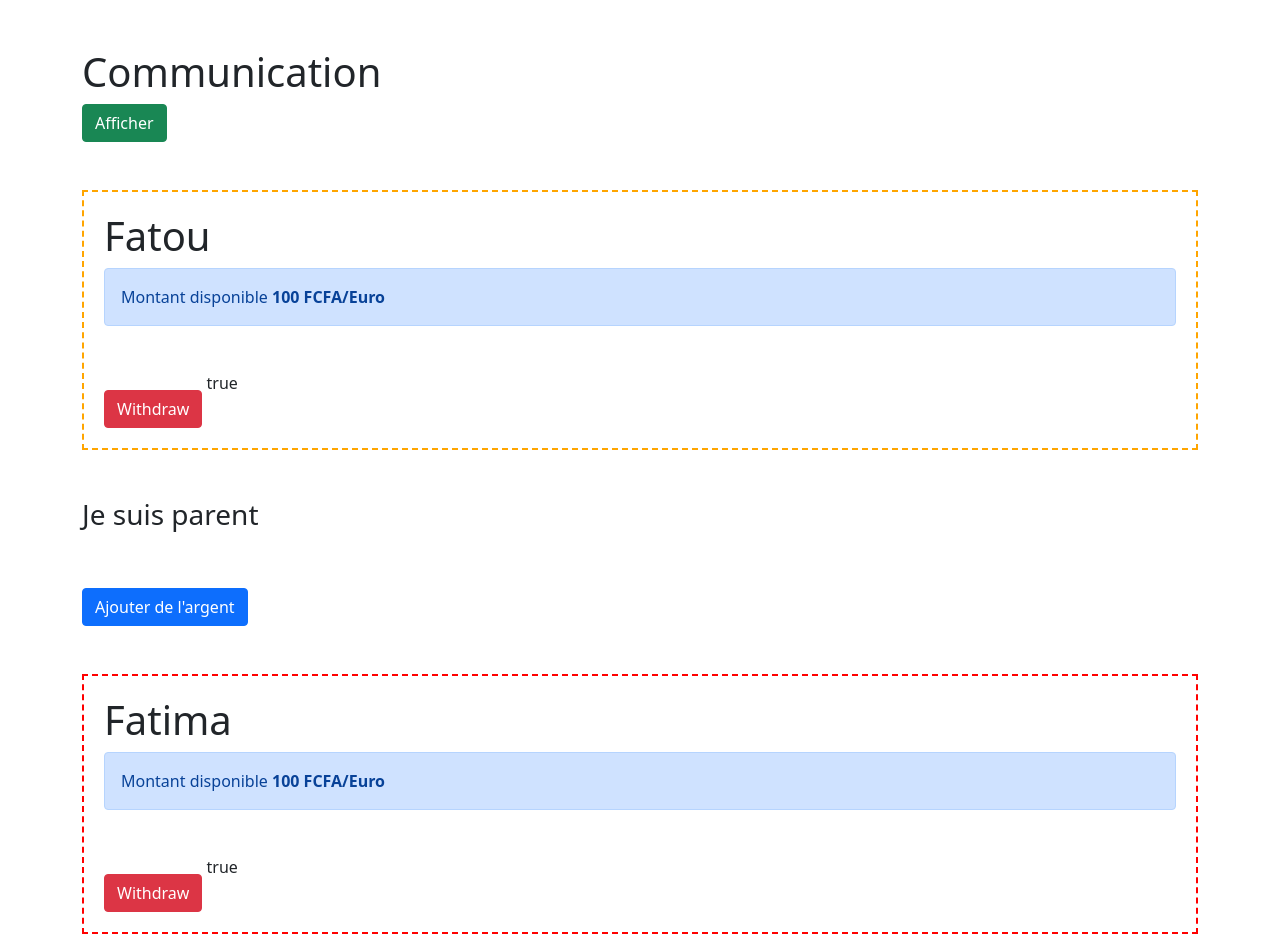
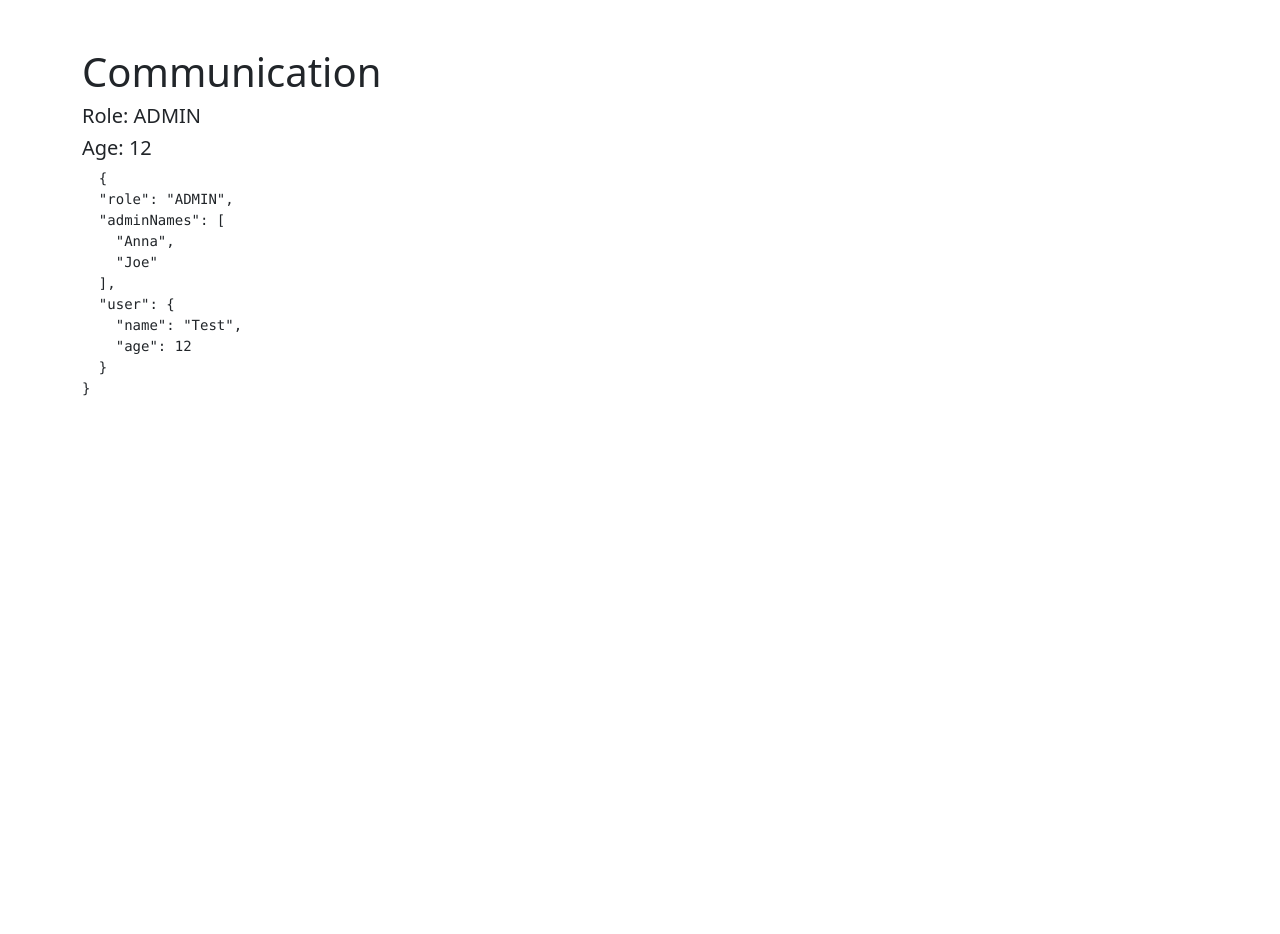
Before and after one commit to billyjov/tutoriel-angular-component-communication, an Angular app in the folder ngx-com/: page /details in a window 1280 px wide. After the commit the page ends 800 px from the top, so only its background shows below. Built offline with nearby package versions, Linux system fonts and the light colour scheme.

Commit message:
feat: add part-26

```diff
--- /dev/null
+++ b/ngx-com/src/app/app-routing/app-routing.module.ts
@@ -0,0 +1,33 @@
+import { NgModule } from '@angular/core';
+import { CommonModule } from '@angular/common';
+import { Route, RouterModule } from '@angular/router';
+import { ParentAmountComponent } from '../parent-amount/parent-amount.component';
+import { DetailsComponent } from '../details/details.component';
+
+const routes: Route[] = [
+  {
+    path: '',
+    component: ParentAmountComponent
+  }, {
+    path: 'details',
+    component: DetailsComponent,
+    data: {
+      role: 'ADMIN',
+      adminNames: ['Anna', 'Joe'],
+      user: {
+        name: 'Test',
+        age: 12
+      }
+    }
+  }
+];
+
+@NgModule({
+  declarations: [],
+  imports: [
+    CommonModule,
+    RouterModule.forRoot(routes)
+  ],
+  exports: [RouterModule]
+})
+export class AppRoutingModule { }
--- a/ngx-com/src/app/app.component.html
+++ b/ngx-com/src/app/app.component.html
@@ -1,11 +1,13 @@
 <div class="container mt-5">
   <h1>Communication</h1>
-
+<!--
   <button class="btn btn-success mb-5" (click)="toggle()">Afficher</button>
 
   <ng-container *ngIf="isShow">
     <app-house></app-house>
   </ng-container>
-  <app-parent-amount></app-parent-amount>
+  <app-parent-amount></app-parent-amount> -->
+
+  <router-outlet></router-outlet>
 
 </div>
--- a/ngx-com/src/app/app.module.ts
+++ b/ngx-com/src/app/app.module.ts
@@ -8,6 +8,8 @@ import { ChildComponentComponent } from './child-component/child-component.compo
 import { ParentAmountComponent } from './parent-amount/parent-amount.component';
 import { ChildAmountComponent } from './child-amount/child-amount.component';
 import { HouseComponent } from './house/house.component';
+import { DetailsComponent } from './details/details.component';
+import { AppRoutingModule } from './app-routing/app-routing.module';
 
 @NgModule({
   declarations: [
@@ -16,11 +18,13 @@ import { HouseComponent } from './house/house.component';
     ChildComponentComponent,
     ParentAmountComponent,
     ChildAmountComponent,
-    HouseComponent
+    HouseComponent,
+    DetailsComponent
   ],
   imports: [
     BrowserModule,
     FormsModule,
+    AppRoutingModule,
   ],
   providers: [],
   bootstrap: [AppComponent]
--- /dev/null
+++ b/ngx-com/src/app/details/details.component.html
@@ -0,0 +1,6 @@
+<h5>Role: {{ (data$ | async)?.['role'] }}</h5>
+<h5>Age: {{ (data$ | async)?.['user']?.age }}</h5>
+
+<pre>
+  {{ data$ | async | json  }}
+</pre>
--- /dev/null
+++ b/ngx-com/src/app/details/details.component.ts
@@ -0,0 +1,20 @@
+import { Component, OnInit } from '@angular/core';
+import { ActivatedRoute, Data } from '@angular/router';
+import { Observable } from 'rxjs';
+
+@Component({
+  selector: 'app-details',
+  templateUrl: './details.component.html',
+  styleUrls: ['./details.component.css']
+})
+export class DetailsComponent implements OnInit {
+
+  public data$: Observable<Data> = this.activatedRoute.data;
+
+  constructor(private activatedRoute: ActivatedRoute) { }
+
+  ngOnInit(): void {
+    this.activatedRoute.data.subscribe((value) => console.log('data: ', value))
+  }
+
+}
--- a/ngx-com/src/app/parent-amount/parent-amount.component.html
+++ b/ngx-com/src/app/parent-amount/parent-amount.component.html
@@ -1,8 +1,16 @@
 <div class="mt-5">
   <h3>Je suis parent</h3>
 
-  <button class="btn btn-primary mb-5 mt-5" (click)="setAmount()">Ajouter de
-    l'argent</button>
+  <div class="d-flex align-items-center">
+    <button class="btn btn-primary mb-5 mt-5 me-5" (click)="setAmount()">
+      Ajouter de
+      l'argent
+    </button>
+
+    <button class="btn btn-success" routerLink="/details">
+      Details
+    </button>
+  </div>
 </div>
 
 <!-- {{ checkPerformance }} -->
```
Also changed, not shown: ngx-com/src/app/details/details.component.css (added), 1 other file (tests, documents, lock files or other folders).
